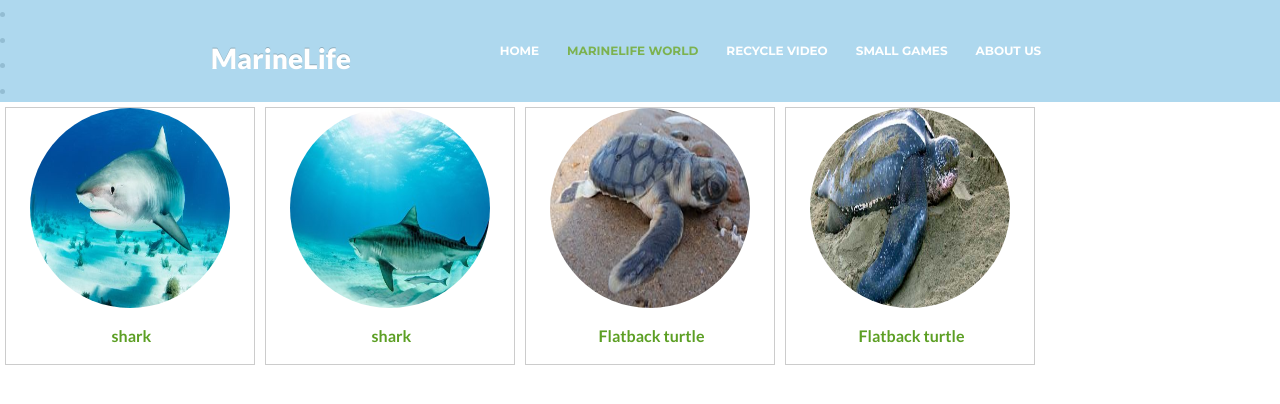
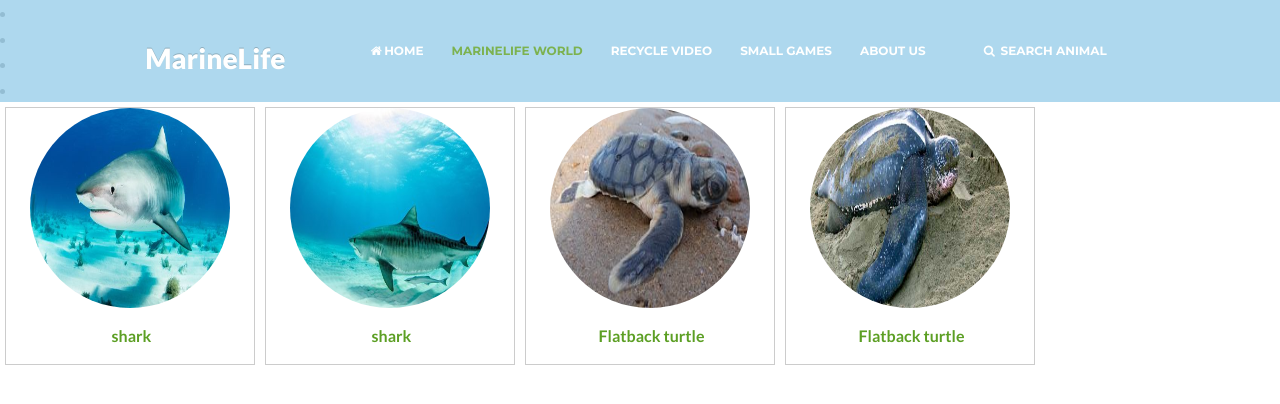
Before and after one commit to Royaaaaaa/IEProject, a Django app: page /marinelife in a window 1280 px wide. Shown: the top 404 px of the page. Run offline with Django 3.2, Linux system fonts and the light colour scheme; data comes from the database, SQL or seed files in the repository; some libraries are stand-ins or nearby versions.

Commit message:
marine page

```diff
--- a/APP01/views.py
+++ b/APP01/views.py
@@ -3,6 +3,8 @@ from django.shortcuts import render
 from django.http import *
 
 from .models import *
+
+import json
 
 def index(request):
     return render(request,'app01/index.html')
@@ -19,9 +21,36 @@ def game(request):
 def aboutUs(request):
     return render(request,'app01/aboutUs.html')
 
+# def search(request):
+#     if request.method == "GET":
+#         typelist = Type.objects.all()
+#     # for type in typelist:
+#     #     animalList = type.animal_set.all()
+#     #     animaldir[type.id]=animalList
+#         context={"typeList":typelist}
+#         return render(request,'app01/search.html',context)
+#     elif request.method == 'POST':
+#         id = request.POST.get('name')
+def search(request):
+
+    typelist = Type.objects.all()
+    context={"typeList":typelist}
+    return render(request,'app01/search.html',context)
+
+
+
+def searchtype(req):
+    type_id = req.GET.get('type')
+    type = Type.objects.get(pk=type_id)
+    life_list = type.animal_set.all()
+    life_dic = {}
+    for animal in life_list:
+        life_dic[animal.id] = animal.aName
+    life_dic = json.dumps(life_dic)
+    return HttpResponse(life_dic)
+
 def showDetail(request,id):
-    image = Image.objects.get(pk=id)
-    animal = image.iAnimal
+    animal = Animal.objects.get(pk=id)
     imageList = animal.image_set.all()
     context={'animal': animal, 'imageList': imageList}
     return render(request,'app01/showDetail.html',context)
--- a/IEProject/urls.py
+++ b/IEProject/urls.py
@@ -26,5 +26,8 @@ urlpatterns = [
     url(r'^recyclevideo$',views.recyclevideo),
     url(r'^game$',views.game),
     url(r'^aboutUs$',views.aboutUs),
-    url(r'^(\d+)$',views.showDetail)
+    url(r'^search$',views.search),
+    url(r'^searchtype$',views.searchtype),
+    url(r'^(\d+)$',views.showDetail),
+
 ]
--- a/templates/app01/aboutUs.html
+++ b/templates/app01/aboutUs.html
@@ -38,11 +38,14 @@
     </div>
 
   <ul class="nav nav-pills">
-        <li><a href="index">Home</a></li>
+        <li><a href="index"><i class="fa fa-fw fa-home"></i>Home</a></li>
         <li><a href="marinelife">MarineLife World</a></li>
         <li><a href="recyclevideo">Recycle Video</a></li>
         <li><a href="game">Small Games</a></li>
         <li class="active"><a href="aboutUs">About Us</a></li>
+        <li><a href="#">   </a></li>
+        <li><a href="/search"><i class="fa fa-fw fa-search"></i> Search Animal</a></li>
+
   </ul>
 
   </div>
--- a/templates/app01/game.html
+++ b/templates/app01/game.html
@@ -38,11 +38,14 @@
     </div>
 
   <ul class="nav nav-pills">
-        <li><a href="index">Home</a></li>
+        <li><a href="index"><i class="fa fa-fw fa-home"></i>Home</a></li>
         <li><a href="marinelife">MarineLife World</a></li>
         <li><a href="recyclevideo">Recycle Video</a></li>
         <li class="active"><a href="game">Small Games</a></li>
         <li><a href="aboutUs">About Us</a></li>
+        <li><a href="#">   </a></li>
+        <li><a href="/search#"><i class="fa fa-fw fa-search"></i> Search Animal</a></li>
+
   </ul>
 
   </div>
--- a/templates/app01/marinelife.html
+++ b/templates/app01/marinelife.html
@@ -69,11 +69,14 @@
     </div>
 
   <ul class="nav nav-pills">
-        <li><a href="index">Home</a></li>
+        <li><a href="index"><i class="fa fa-fw fa-home"></i>Home</a></li>
         <li class="active"><a href="/marinelife">MarineLife World</a></li>
         <li><a href="/recyclevideo">Recycle Video</a></li>
         <li><a href="/game">Small Games</a></li>
         <li><a href="/aboutUs">About Us</a></li>
+        <li><a href="#">   </a></li>
+        <li><a href="/search"><i class="fa fa-fw fa-search"></i> Search Animal</a></li>
+
   </ul>
 
   </div>
@@ -88,31 +91,31 @@
 
     <ur>
     {% for image in imageList %}
-            <a target="_blank" href="{{ image.id }}">
+            <a target="_blank" href="{{ image.iAnimal.id }}">
              {% if image.iName == "shark1.jpg" %}
                  <div class="gallery">
                      <img src="static/app01/img/shark1.jpg" width="200" height="200" class="center-block">
-                     <div class="desc"><a href="{{ image.id }}"><b>&nbsp;{{image.iAnimal.aName}}</b></a></div>
+                     <div class="desc"><a href="{{ image.iAnimal.id }}"><b>&nbsp;{{image.iAnimal.aName}}</b></a></div>
                  </div>
              {% endif %}
 
              {% if image.iName == "shark2.jpg" %}
                  <div class="gallery">
                  <img src="static/app01/img/shark2.jpg" width="200" height="200" class="center-block">
-                     <div class="desc"><a href="{{ image.id }}"><b>&nbsp;{{image.iAnimal.aName}}</b></a></div>
+                     <div class="desc"><a href="{{ image.iAnimal.id }}"><b>&nbsp;{{image.iAnimal.aName}}</b></a></div>
                  </div>
              {% endif %}
 
              {% if image.iName == "Flatback turtle1.jpg" %}
                  <div class="gallery">
                  <img src="static/app01/img/Flatback turtle1.jpg" width="200" height="200" class="center-block">
-                     <div class="desc"><a href="{{ image.id }}"><b>&nbsp;{{image.iAnimal.aName}}</b></a></div>
+                     <div class="desc"><a href="{{ image.iAnimal.id }}"><b>&nbsp;{{image.iAnimal.aName}}</b></a></div>
                  </div>
              {% endif %}
              {% if image.iName == "Flatback turtle2.jpg" %}
                  <div class="gallery">
                  <img src="static/app01/img/Flatback turtle2.jpg" width="200" height="200" class="center-block">
-                     <div class="desc"><a href="{{ image.id }}"><b>&nbsp;{{image.iAnimal.aName}}</b></a></div>
+                     <div class="desc"><a href="{{ image.iAnimal.id }}"><b>&nbsp;{{image.iAnimal.aName}}</b></a></div>
                  </div>
              {% endif %}
              </a>
--- a/templates/app01/recyclevideo.html
+++ b/templates/app01/recyclevideo.html
@@ -38,11 +38,14 @@
     </div>
 
   <ul class="nav nav-pills">
-        <li><a href="index">Home</a></li>
+        <li><a href="index"><i class="fa fa-fw fa-home"></i>Home</a></li>
         <li><a href="/marinelife">MarineLife World</a></li>
         <li class="active"><a href="/recyclevideo">Recycle Video</a></li>
         <li><a href="/game">Small Games</a></li>
         <li><a href="/aboutUs">About Us</a></li>
+        <li><a href="#">   </a></li>
+        <li><a href="/search"><i class="fa fa-fw fa-search"></i> Search Animal</a></li>
+
   </ul>
 
   </div>
--- a/templates/app01/showDetail.html
+++ b/templates/app01/showDetail.html
@@ -78,11 +78,14 @@
     </div>
 
   <ul class="nav nav-pills">
-        <li><a href="index">Home</a></li>
+        <li><a href="index"><i class="fa fa-fw fa-home"></i>Home</a><</li>
         <li><a href="marinelife">MarineLife World</a></li>
         <li><a href="recyclevideo">Recycle Video</a></li>
         <li><a href="game">Small Games</a></li>
         <li><a href="aboutUs">About Us</a></li>
+        <li><a href="#">   </a></li>
+        <li><a href="/search"><i class="fa fa-fw fa-search"></i> Search Animal</a></li>
+
   </ul>
 
   </div>
```
Also changed, not shown: templates/app01/index.html (+6 -1 lines).
